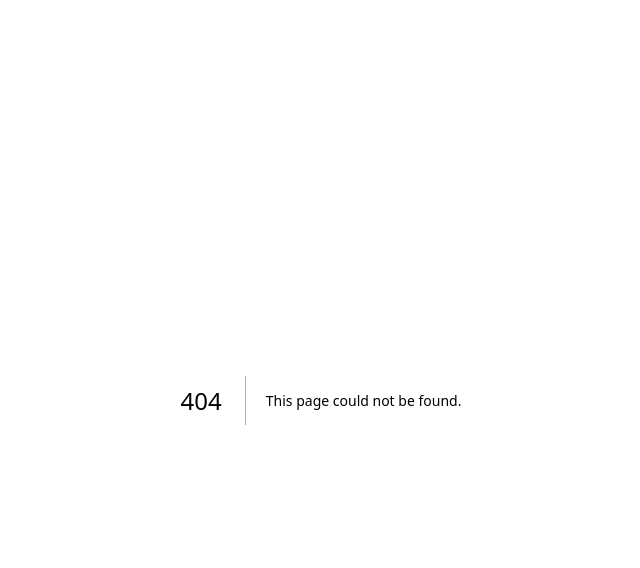
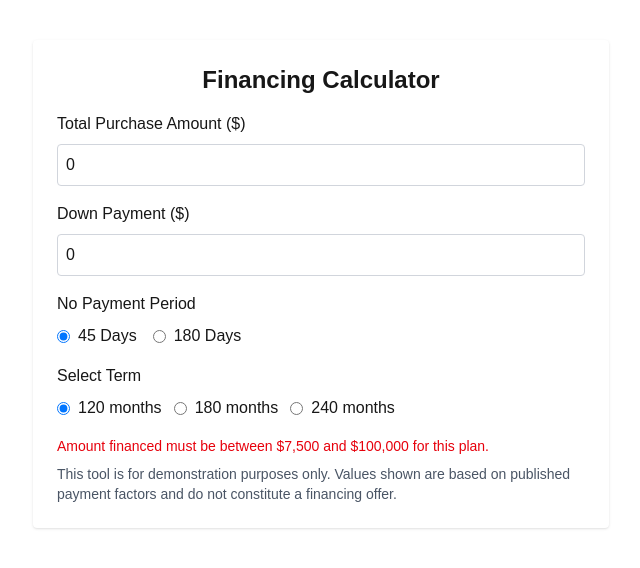
Before and after one commit to stgrky/d2d-sales-calculator, a Next.js app: page /financing in a window 1280 px wide. Before the commit this address had no page. Shown: the top 568 px of the page, without its empty margins (319-959 px from the left). Built offline with nearby package versions, Linux system fonts and the light colour scheme.

Commit message:
Added financing calculator, Added tank sensor prices

```diff
--- a/next.config.js
+++ b/next.config.js
@@ -4,15 +4,12 @@ const withPWA = require("next-pwa")({
   register: true,
   skipWaiting: true,
 
-  // ---------------------------------------------
-  // ← Add this to skip precaching `app-build-manifest.json`
   buildExcludes: [/app-build-manifest\.json$/],
 
   runtimeCaching: [
     {
-      // Cache the jsPDF CDN so PDF still works offline
-      urlPattern:
-        /^https:\/\/cdnjs\.cloudflare\.com\/ajax\/libs\/jspdf\/2\.5\.1\/jspdf\.umd\.min\.js$/,
+      // Cache jsPDF for offline PDF generation
+      urlPattern: /^https:\/\/cdnjs\.cloudflare\.com\/ajax\/libs\/jspdf\/2\.5\.1\/jspdf\.umd\.min\.js$/,
       handler: "StaleWhileRevalidate",
       options: {
         cacheName: "jsdelivr-jspdf",
@@ -22,11 +19,16 @@ const withPWA = require("next-pwa")({
         },
       },
     },
-    // …you can add more runtimeCaching rules here if needed…
   ],
 });
 
 module.exports = withPWA({
   reactStrictMode: true,
-  // (remove swcMinify—Next 15+ does SWC minification by default)
+
+  // Optional: if you're using images in next/image
+  images: {
+    domains: ["raw.githubusercontent.com"],
+  },
+
+  // Do NOT include "__PWA_START_URL__" here! It's set automatically at build time
 });
--- a/src/app/ClientRegister.tsx
+++ b/src/app/ClientRegister.tsx
@@ -1,8 +1,22 @@
 "use client";
 
-// Importing this will automatically register `/sw.js` in the browser.
-import "next-pwa/register";
+import { useEffect } from "react";
 
 export default function ClientRegister() {
+  useEffect(() => {
+    if ("serviceWorker" in navigator) {
+      window.addEventListener("load", () => {
+        navigator.serviceWorker
+          .register("/sw.js")
+          .then((registration) => {
+            console.log("Service Worker registered with scope:", registration.scope);
+          })
+          .catch((error) => {
+            console.error("Service Worker registration failed:", error);
+          });
+      });
+    }
+  }, []);
+
   return null;
 }
--- /dev/null
+++ b/src/app/financing/page.tsx
@@ -0,0 +1,121 @@
+"use client";
+
+import { useState } from "react";
+import Head from "next/head";
+
+const FinancingPortal: React.FC = () => {
+  const [amount, setAmount] = useState<number>(0);
+  const [downPayment, setDownPayment] = useState<number>(0);
+  const [planType, setPlanType] = useState<"45" | "180">("45");
+  const [selectedTerm, setSelectedTerm] = useState<number>(120);
+
+  const termOptions = [120, 180, 240];
+
+  const plans: Record<"45" | "180", Partial<Record<number, { paymentFactor: number; apr: number; min: number; max: number }>>> = {
+    "45": {
+      120: { paymentFactor: 0.0123, apr: 7.99, min: 7500, max: 100000 },
+      180: { paymentFactor: 0.0097, apr: 7.99, min: 10000, max: 100000 },
+      240: { paymentFactor: 0.0085, apr: 7.99, min: 12500, max: 100000 },
+    },
+    "180": {
+      120: { paymentFactor: 0.0126, apr: 7.99, min: 7500, max: 100000 },
+      180: { paymentFactor: 0.0099, apr: 7.99, min: 10000, max: 100000 },
+      240: { paymentFactor: 0.0087, apr: 7.99, min: 12500, max: 100000 },
+    },
+  };
+
+  const effectiveAmount = Math.max(amount - downPayment, 0);
+  const currentPlan = plans[planType][selectedTerm];
+  const isWithinRange = currentPlan && effectiveAmount >= currentPlan.min && effectiveAmount <= currentPlan.max;
+  const monthlyPayment = currentPlan ? effectiveAmount * currentPlan.paymentFactor : 0;
+  const handleNumericInput = (value: string) => {
+    const numeric = value.replace(/^0+(?=\d)/, "");
+    return parseFloat(numeric) || 0;
+  };
+
+
+  return (
+    <>
+      <Head>
+        <title>Financing Portal</title>
+      </Head>
+      <div className="max-w-xl mx-auto p-6 mt-10 bg-white rounded shadow">
+        <h1 className="text-2xl font-bold mb-4 text-center">Financing Calculator</h1>
+
+        <label className="block mb-2 font-medium">Total Purchase Amount ($)</label>
+        <input
+          type="number"
+          value={amount}
+          onChange={(e) => setAmount(parseFloat(e.target.value) || 0)}
+          className="w-full p-2 border border-gray-300 rounded mb-4"
+        />
+
+        <label className="block mb-2 font-medium">Down Payment ($)</label>
+        <input
+          type="number"
+          value={downPayment}
+          onChange={(e) => setDownPayment(parseFloat(e.target.value) || 0)}
+          className="w-full p-2 border border-gray-300 rounded mb-4"
+        />
+
+        <label className="block mb-2 font-medium">No Payment Period</label>
+        <div className="flex gap-4 mb-4">
+          <label className="flex items-center gap-2">
+            <input
+              type="radio"
+              name="planType"
+              value="45"
+              checked={planType === "45"}
+              onChange={() => setPlanType("45")}
+            />
+            45 Days
+          </label>
+          <label className="flex items-center gap-2">
+            <input
+              type="radio"
+              name="planType"
+              value="180"
+              checked={planType === "180"}
+              onChange={() => setPlanType("180")}
+            />
+            180 Days
+          </label>
+        </div>
+
+        <label className="block mb-2 font-medium">Select Term</label>
+        <div className="flex gap-3 flex-wrap mb-4">
+          {termOptions.map((term) => (
+            <label key={term} className="flex items-center gap-2">
+              <input
+                type="radio"
+                name="term"
+                value={term}
+                checked={selectedTerm === term}
+                onChange={() => setSelectedTerm(term)}
+              />
+              {term} months
+            </label>
+          ))}
+        </div>
+
+        {currentPlan && isWithinRange ? (
+          <p className="text-lg font-semibold mb-2">
+            Estimated Monthly Payment: ${monthlyPayment.toFixed(2)} @ {currentPlan.apr.toFixed(2)}% APR
+          </p>
+        ) : currentPlan ? (
+          <p className="text-sm text-red-600 mb-2">
+            Amount financed must be between ${currentPlan.min.toLocaleString()} and ${currentPlan.max.toLocaleString()} for this plan.
+          </p>
+        ) : (
+          <p className="text-sm text-red-600 mb-2">Invalid plan selected.</p>
+        )}
+
+        <p className="text-sm text-gray-600">
+          This tool is for demonstration purposes only. Values shown are based on published payment factors and do not constitute a financing offer.
+        </p>
+      </div>
+    </>
+  );
+};
+
+export default FinancingPortal;
--- a/src/app/page.tsx
+++ b/src/app/page.tsx
@@ -3,6 +3,8 @@
 // pages/index.tsx
 import { useState, useEffect } from "react";
 import Head from "next/head";
+import Link from "next/link";
+
 
 const HomePage: React.FC = () => {
   // State for form inputs
@@ -23,7 +25,7 @@ const HomePage: React.FC = () => {
   const [panelUpgrade, setPanelUpgrade] = useState<string>("");
   const [total, setTotal] = useState<number>(0);
 
-  // Price lookup tables
+  // Price lookup
   const modelPrices: Record<
     string,
     {
@@ -34,15 +36,15 @@ const HomePage: React.FC = () => {
       mobility: number;
     }
   > = {
-    s: { system: 9999, install: 5063, ship: 645, pad: 2750, mobility: 500 },
+    s: { system: 9999, install: 0, ship: 645, pad: 2750, mobility: 500 },
     standard: {
       system: 17499,
-      install: 5583,
+      install: 0,
       ship: 1095,
       pad: 3250,
       mobility: 500,
     },
-    x: { system: 29999, install: 6563, ship: 1550, pad: 4550, mobility: 1000 },
+    x: { system: 29999, install: 0, ship: 1550, pad: 4550, mobility: 1000 },
   };
 
   const tankPrices: Record<string, number> = {
@@ -58,17 +60,24 @@ const HomePage: React.FC = () => {
   };
 
   const cityDelivery: Record<string, number> = {
-    Austin: 999,
+    "Austin": 999,
     "Corpus Christi": 858,
-    Dallas: 577.5,
-    Houston: 200,
+    "Dallas": 577.5,
+    "Houston": 200,
     "San Antonio": 660,
   };
 
+  const sensorPrices: Record<string, number> = {
+   "": 0,
+   normal: 35,
+  };
+
+
   const filterPrices: Record<string, number> = {
-    s: 350,
-    standard: 500,
-    x: 700,
+    // Last updated 06/17
+    s: 100,
+    standard: 150,
+    x: 200,
   };
 
   const pumpPrices: Record<string, number> = { dab: 1900, mini: 800, "": 0 };
@@ -77,6 +86,8 @@ const HomePage: React.FC = () => {
     dirt: 54.5,
     rock: 59.5,
     limestone: 61.5,
+    elec_above_gr: 35.5,
+    plumb_above_gr: 26.5,
     "": 0,
   };
 
@@ -93,7 +104,7 @@ const HomePage: React.FC = () => {
       if (mobility) subtotal += modelPrices[model].mobility;
     }
 
-    // Installation-related components (to be discounted)
+    // Installation-related components (to be potentially discounted)
     if (unitPad) installTotal += modelPrices[model]?.pad || 0;
     if (tankPad) installTotal += tankPads[tank] || 0;
     installTotal += (trenchRates[trenchingType] || 0) * trenchDistance;
@@ -101,7 +112,7 @@ const HomePage: React.FC = () => {
     if (panelUpgrade === "panel") installTotal += 8000;
     if (panelUpgrade === "subpanel") installTotal += 3000;
 
-    subtotal += installTotal * 0.75; // Apply 25% discount to install-related total
+    subtotal += installTotal * 1; // No discount
 
     // Tank base + delivery (not discounted)
     if (tank) {
@@ -109,6 +120,13 @@ const HomePage: React.FC = () => {
       subtotal += tCost;
       taxable += tCost;
       if (city && cityDelivery[city]) subtotal += cityDelivery[city];
+    }
+
+    // Tank sensor
+    if (sensor) {
+      const sCost = sensorPrices[sensor] || 0;
+      subtotal += sCost;
+      taxable += sCost;
     }
 
     // Filters
@@ -125,6 +143,7 @@ const HomePage: React.FC = () => {
       taxable += pCost;
     }
 
+
     subtotal += 500; // Admin fee
 
     const taxRate = 0.0825;
@@ -133,6 +152,7 @@ const HomePage: React.FC = () => {
 
     setTotal(parseFloat(grandTotal.toFixed(2)));
   };
+
   // Download PDF using jsPDF
   const downloadPDF = () => {
     // eslint-disable-next-line @typescript-eslint/no-explicit-any
@@ -246,6 +266,7 @@ const HomePage: React.FC = () => {
       addSectionHeader("Admin & Processing Fee");
 
       // Tax Section
+      // To edit later, change phrasing
       addSectionHeader("8.25% Sales Tax");
 
       // Total
@@ -490,6 +511,12 @@ const HomePage: React.FC = () => {
         >
           Download Quote PDF
         </button>
+        <Link href="/financing">
+   <div className="block w-full py-3 mt-4 text-lg bg-gray-600 text-white rounded text-center hover:bg-gray-700 cursor-pointer">
+    See Financing Options
+  </div>
+</Link>
+
       </div>
     </>
   );
```
